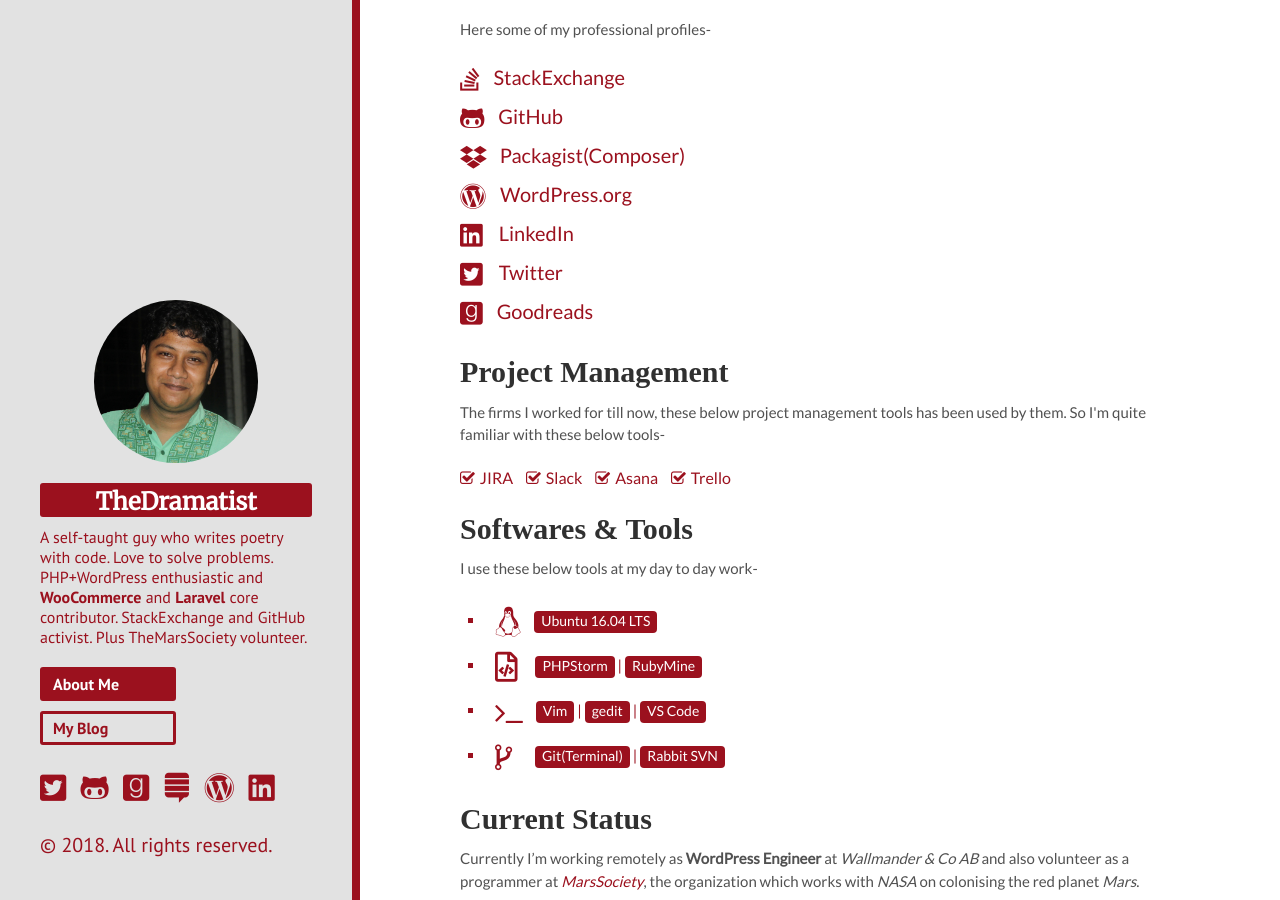
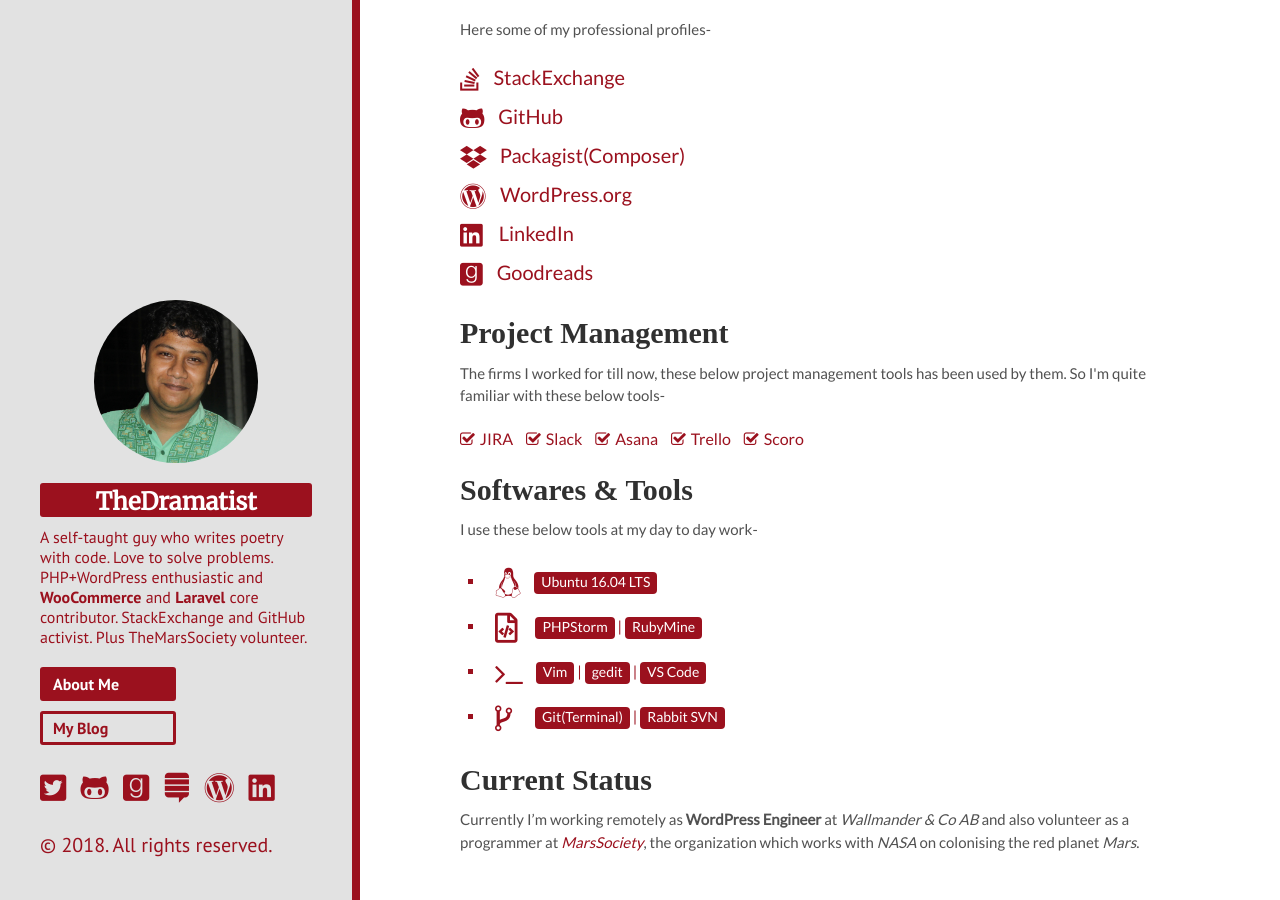
Before and after one commit to khanrn/codemascot.github.io, a Jekyll site: the page built from index.html, in a window 1280 px wide and 900 px high, scrolled down 550 px. Built offline with Jekyll 4.4.1, drawn with Linux system fonts in a browser that asks for light colours; nearby versions of some CDN libraries; some web fonts are replaced; Markdown is read by kramdown in place of the engine named in the settings.

Commit message:
Removed Twitter and Added Scoro

```diff
--- a/index.html
+++ b/index.html
@@ -29,9 +29,6 @@
 		<li class="lnk-in">
 			<a target="_blank" href="https://www.linkedin.com/in/rnaby/">LinkedIn</a>
 		</li>
-		<li class="twiter">
-			<a target="_blank" href="https://twitter.com/rnaby">Twitter</a>
-		</li>
 		<li class="goodreads">
 			<a target="_blank" href="https://www.goodreads.com/the_dramatist">Goodreads</a>
 		</li>
@@ -44,6 +41,7 @@
 		<span>Slack</span>
 		<span>Asana</span>
 		<span>Trello</span>
+		<span>Scoro</span>
 	</p>
 
 	<h1 class="page-title">Softwares & Tools</h1>
```
